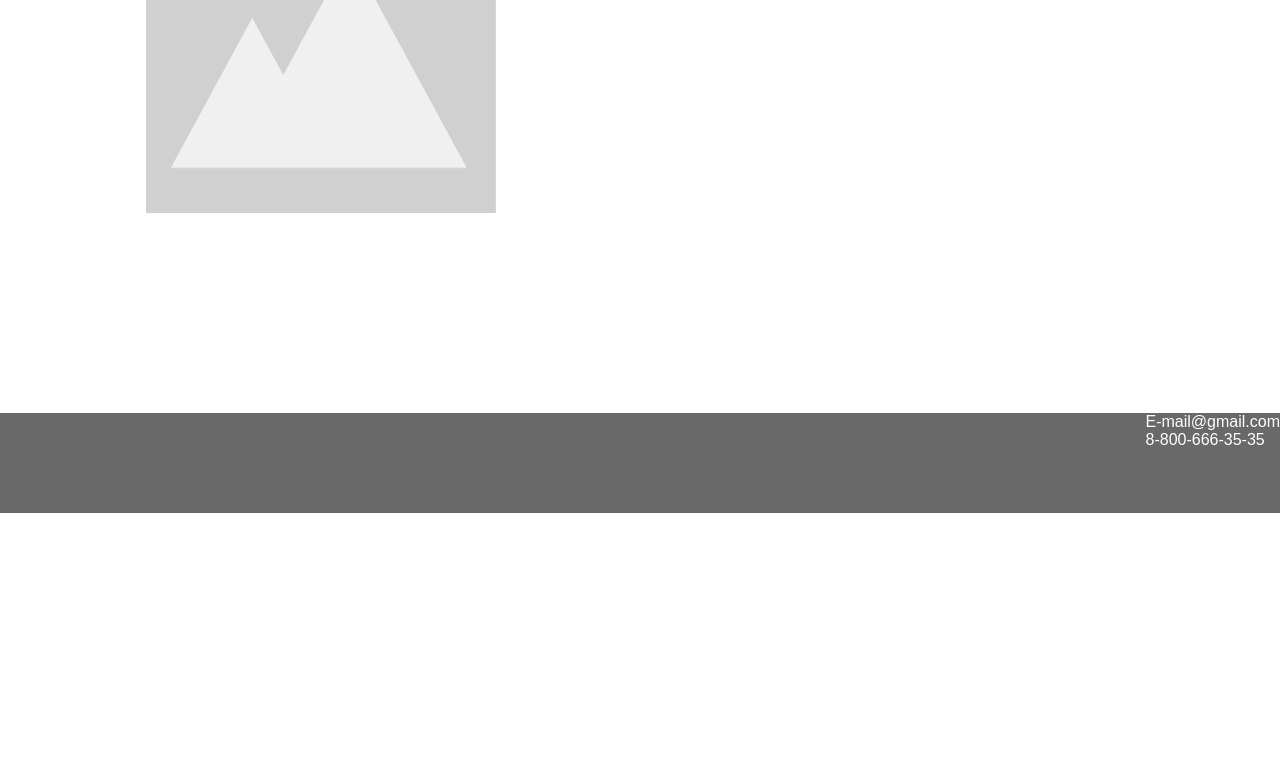
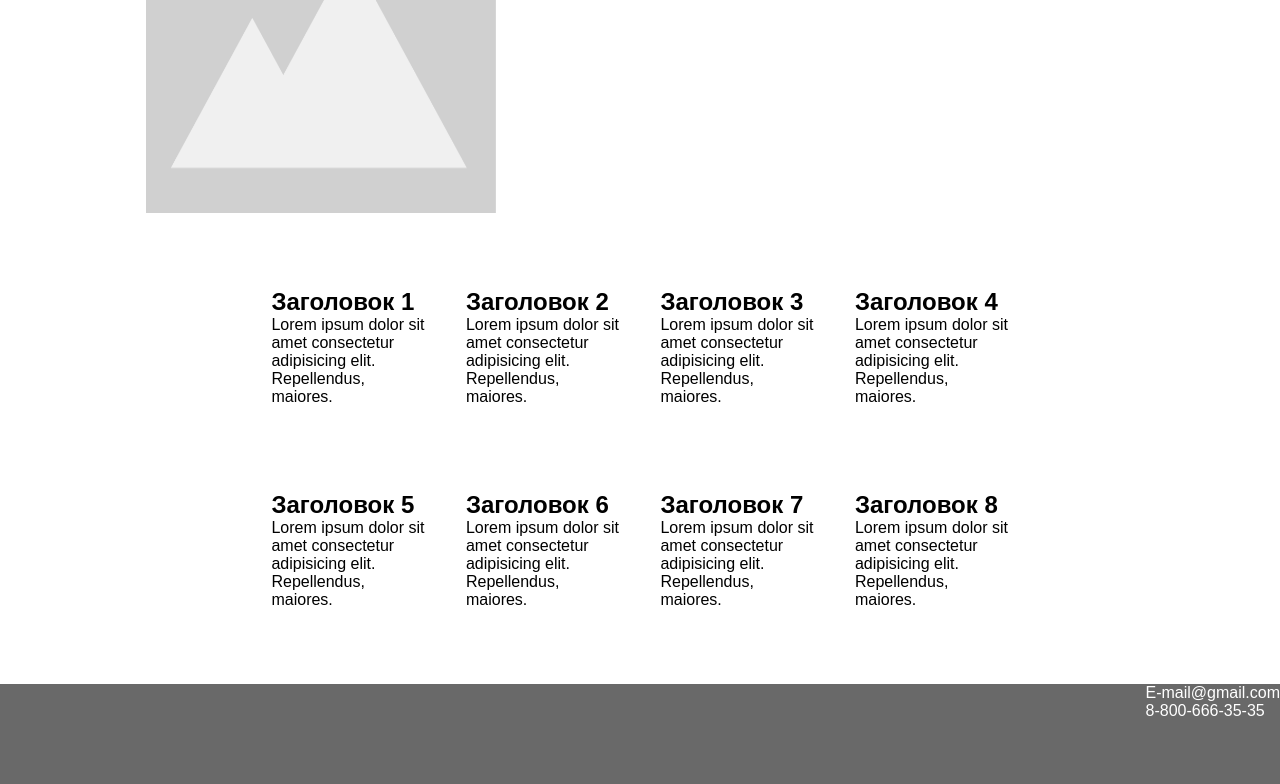
Before and after one commit to PennyWays/craftbeer_site, a plain HTML site: page index.html in a window 1280 px wide. Shown: the part 571-1355 px from the top of the page. Before the commit the page ends 1084 px from the top, so only its background shows below. Drawn offline with Linux system fonts and the light colour scheme.

Commit message:
create new change

```diff
--- a/css/adress.css
+++ b/css/adress.css
@@ -2,7 +2,6 @@
   display: flex;
   justify-content: center;
   flex-wrap: wrap;
-  height: 800px;
   width: 100%;
   background-color: white;
 }
--- /dev/null
+++ b/css/information.css
@@ -0,0 +1,25 @@
+.information {
+  margin-top: 75px;
+  display: flex;
+  flex-wrap: wrap;
+  width: 100%;
+  justify-content: center;
+}
+
+.information-cards-wrapper {
+  width: 60%;
+  padding: 0;
+  display: flex;
+  flex-wrap: wrap;
+  flex-direction: row;
+  justify-content: space-around;
+  gap: 10px;
+}
+
+.information-cards {
+  margin-bottom: 75px;
+  width: 20%;
+  display: flex;
+  flex-wrap: wrap;
+  text-align: flex-start;
+}
--- a/css/navigation.css
+++ b/css/navigation.css
@@ -72,7 +72,14 @@ header {
   height: 30px;
   width: 100%;
   margin-top: 30px;
-  border: 0.5px solid lightgray;
+  border: 0.5px solid #f3f4f3;
+  border-radius: 10px;
+  background-color: #f3f4f3;
+}
+
+.nav-input:focus {
+  border: 3px solid;
+  border-color: #cfcccc;
 }
 
 .nav-input-wrapper {
--- a/index.html
+++ b/index.html
@@ -7,6 +7,7 @@
     <link rel="stylesheet" href="css/catalog.css" />
     <link rel="stylesheet" href="css/adress.css" />
     <link rel="stylesheet" href="css/footer.css" />
+    <link rel="stylesheet" href="css/information.css" />
     <link rel="stylesheet" href="css/jquery.modal.min.css" />
     <title>Бар крафтового пива</title>
   </head>
@@ -89,6 +90,12 @@
       </div>
     </section>
 
+    <section class="information">
+      <div
+        class="information-cards-wrapper"
+        id="information-cards-wrapper"></div>
+    </section>
+
     <footer>
       <div class="container contacts">
         <ul class="contact">
@@ -101,6 +108,7 @@
     <script src="js/jquery-min.js"></script>
     <script src="js/jquery.modal.min.js"></script>
     <script src="js/cards.js"></script>
+    <script src="js/information.js"></script>
     <script type="text/javascript" src="js/script.js"></script>
   </body>
 </html>
--- /dev/null
+++ b/js/information.js
@@ -0,0 +1,42 @@
+const Information = [
+  {
+    id: 1,
+    name: "Заголовок 1",
+    text: "Lorem ipsum dolor sit amet consectetur adipisicing elit. Repellendus, maiores.",
+  },
+  {
+    id: 2,
+    name: "Заголовок 2",
+    text: "Lorem ipsum dolor sit amet consectetur adipisicing elit. Repellendus, maiores.",
+  },
+  {
+    id: 3,
+    name: "Заголовок 3",
+    text: "Lorem ipsum dolor sit amet consectetur adipisicing elit. Repellendus, maiores.",
+  },
+  {
+    id: 4,
+    name: "Заголовок 4",
+    text: "Lorem ipsum dolor sit amet consectetur adipisicing elit. Repellendus, maiores.",
+  },
+  {
+    id: 5,
+    name: "Заголовок 5",
+    text: "Lorem ipsum dolor sit amet consectetur adipisicing elit. Repellendus, maiores.",
+  },
+  {
+    id: 6,
+    name: "Заголовок 6",
+    text: "Lorem ipsum dolor sit amet consectetur adipisicing elit. Repellendus, maiores.",
+  },
+  {
+    id: 7,
+    name: "Заголовок 7",
+    text: "Lorem ipsum dolor sit amet consectetur adipisicing elit. Repellendus, maiores.",
+  },
+  {
+    id: 8,
+    name: "Заголовок 8",
+    text: "Lorem ipsum dolor sit amet consectetur adipisicing elit. Repellendus, maiores.",
+  },
+];
--- a/js/script.js
+++ b/js/script.js
@@ -10,6 +10,7 @@ $(document).ready(function () {
 });
 
 const ROOT_Catalog = document.getElementById("catalog-wrapper");
+const ROOT_Information = document.getElementById("information-cards-wrapper");
 
 class Products {
   render() {
@@ -32,5 +33,27 @@ class Products {
   }
 }
 
+class InformationCards {
+  render() {
+    let htmlInformation = "";
+    Information.forEach((element) => {
+      htmlInformation += `
+      <div class="information-cards">
+          <div class="information-title-wrapper">
+            <h1 class="information-title">${element["name"]}</h1>
+          </div>
+          <p class="information-p">
+            ${element["text"]}
+          </p>
+        </div>
+      `;
+      ROOT_Information.innerHTML = htmlInformation;
+    });
+  }
+}
+
 const products = new Products();
 products.render();
+
+const information = new InformationCards();
+information.render();
```
